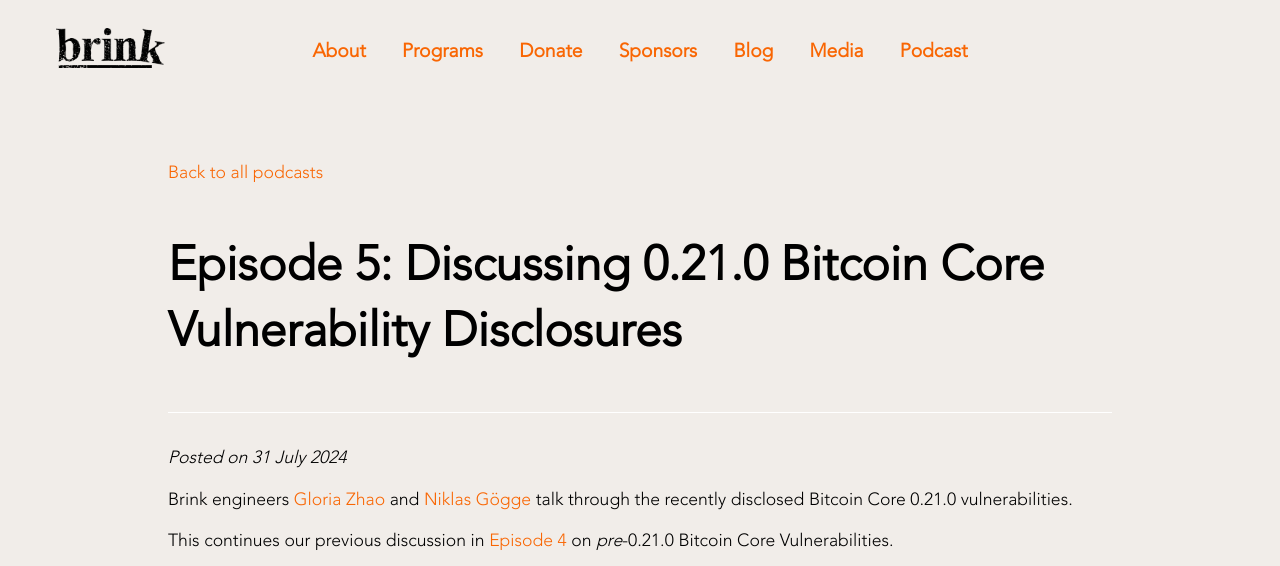
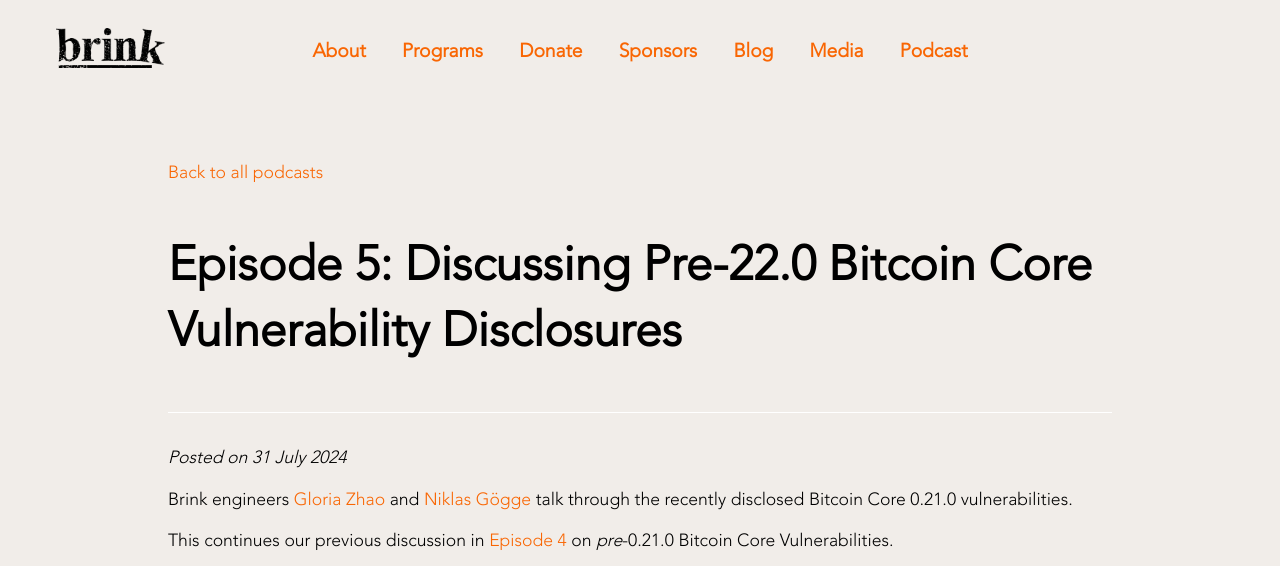
Before and after one commit to bitcoinbrink/website, a Jekyll site: the page built from _podcasts/5-bitcoin-core-21-disclosures.md, in a window 1280 px wide and 1339 px high, cut to the strip 0-566 px from the top of the window. Built offline with Jekyll 4.4.1, drawn with Linux system fonts in a browser that asks for light colours.

Commit message:
Podcast: ep5 rename

```diff
--- a/_podcasts/5-bitcoin-core-21-disclosures.md
+++ b/_podcasts/5-bitcoin-core-21-disclosures.md
@@ -1,9 +1,9 @@
 ---
-title: "Episode 5: Discussing 0.21.0 Bitcoin Core Vulnerability Disclosures"
+title: "Episode 5: Discussing Pre-22.0 Bitcoin Core Vulnerability Disclosures"
 permalink: /podcast/5-bitcoin-core-21-disclosures/
 layout: podcast
 date: 2024-07-31
-description: Gloria Zhao and Niklas Gögge discuss the recently disclosed Bitcoin Core 0.21.0 vulnerabilities.
+description: Gloria Zhao and Niklas Gögge discuss the recently disclosed Bitcoin Core pre-22.0 vulnerabilities.
 ---
 
 Brink engineers [Gloria Zhao][] and [Niklas Gögge][] talk through the recently
```
